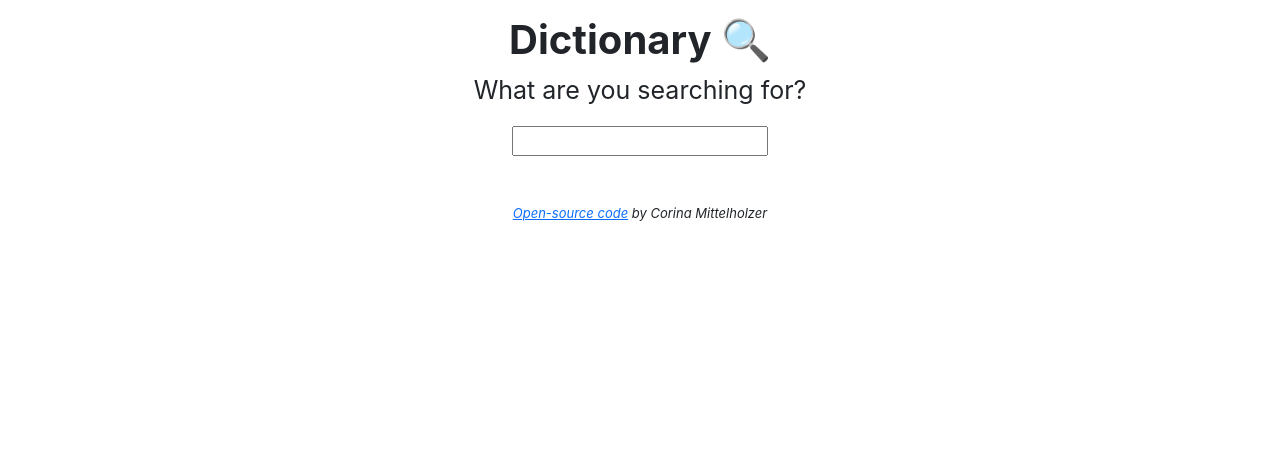
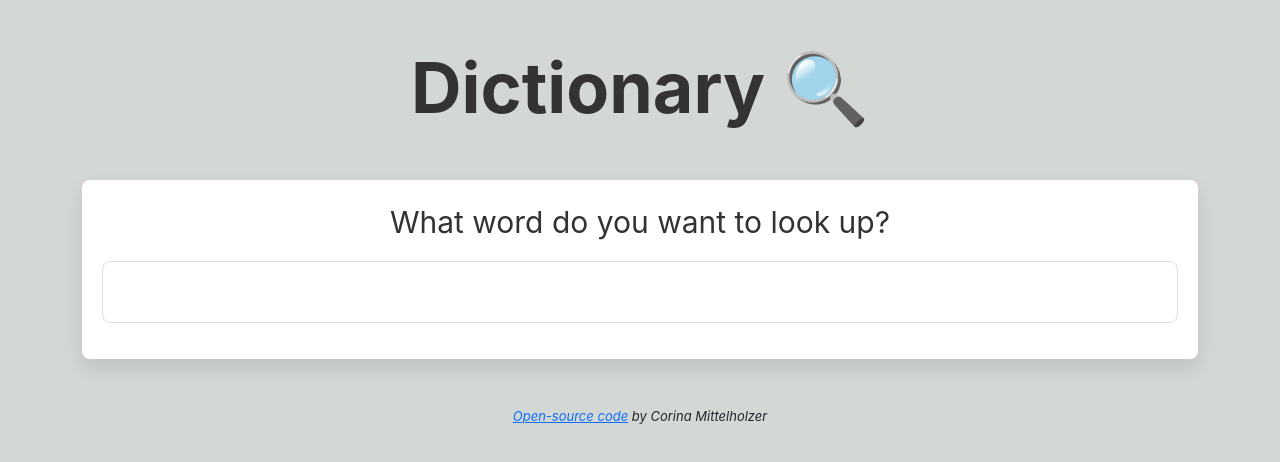
Before and after one commit to corinamittelholzer/dictionary-project, a React (Create React App) app: page / in a window 1280 px wide. Shown: the top 462 px of the page. Built offline with nearby package versions, Linux system fonts and the light colour scheme.

Commit message:
add css to all components

```diff
--- a/src/App.css
+++ b/src/App.css
@@ -1,10 +1,10 @@
+body {
+  background: rgb(212, 216, 212);
+}
+
 h1 {
   font-size: 40px;
   font-weight: bold;
-}
-
-h2 {
-  font-size: 20px;
 }
 
 footer {
--- a/src/App.js
+++ b/src/App.js
@@ -1,5 +1,5 @@
 import "./App.css";
-import "./Dictionary.css";
+
 import Dictionary from "./Dictionary";
 
 function App() {
--- a/src/Dictionary.css
+++ b/src/Dictionary.css
@@ -1,31 +1,32 @@
-h1 {
+.Dictionary section {
+  background-color: white;
+  border-radius: 8px;
+  box-shadow: 0 10px 20px rgb(0 0 0 / 10%);
+  margin: 20px 0;
+  padding: 20px;
+}
+
+.Dictionary h1 {
+  font-size: 70px;
+  text-align: center;
+  padding: 30px;
+  color: #333;
+}
+
+.Dictionary form {
   text-align: center;
 }
 
-form {
+.Dictionary input {
+  width: 100%;
+  padding: 12px;
+  border-radius: 8px;
+  border: 1px solid #ddd;
+  font-size: 24px;
+  color: #333;
+}
+.Dictionary .question {
+  font-size: 30px;
   text-align: center;
+  color: #333;
 }
-.question {
-  font-size: 25px;
-  text-align: center;
-}
-
-.Synonyms {
-  text-align: left;
-}
-
-.word {
-  font-weight: bold;
-  font-size: 35px;
-  padding: 10px 0 10px;
-  color: rgb(245, 11, 85);
-}
-
-.partOfSpeech {
-  color: rgb(245, 11, 85);
-  opacity: 0.6;
-}
-
-.Meaning {
-  font-size: 16px;
-}
--- a/src/Dictionary.js
+++ b/src/Dictionary.js
@@ -1,6 +1,7 @@
 import React, { useState } from "react";
 import axios from "axios";
 import Results from "./Results";
+import "./Dictionary.css";
 
 export default function Dictionary() {
   let [keyword, setKeyword] = useState("");
@@ -23,10 +24,12 @@ export default function Dictionary() {
   return (
     <div className="Dictionary mt-3">
       <h1>Dictionary 🔍 </h1>
-      <div className="question">What are you searching for?</div>
-      <form className="Searchform mt-3 mb-3" onSubmit={search}>
-        <input type="search" onChange={handleKeywordChange}></input>
-      </form>
+      <section>
+        <div className="question">What word do you want to look up?</div>
+        <form className="Searchform mt-3 mb-3" onSubmit={search}>
+          <input type="search" onChange={handleKeywordChange}></input>
+        </form>
+      </section>
       <Results results={results} />
     </div>
   );
--- /dev/null
+++ b/src/Meaning.css
@@ -0,0 +1,14 @@
+.Meaning .partOfSpeech {
+  color: rgb(245, 11, 85);
+  opacity: 0.8;
+}
+
+.Meaning .definition {
+  font-size: 20px;
+  line-height: 1.5;
+}
+
+.Meaning .example {
+  font-style: italic;
+  opacity: 0.7;
+}
--- a/src/Meaning.js
+++ b/src/Meaning.js
@@ -1,5 +1,6 @@
 import React from "react";
 import Synonyms from "./Synonyms";
+import "./Meaning.css";
 
 export default function Meaning(props) {
   return (
@@ -8,13 +9,9 @@ export default function Meaning(props) {
       {props.meaning.definitions.map(function (element, index) {
         return (
           <div key={index}>
-            <p>
-              {element.definition}
-              <br />
-
-              <em>{element.example}</em>
-              <Synonyms synonyms={element.synonyms} />
-            </p>
+            <div className="definition"> {element.definition}</div>
+            <div className="example">{element.example}</div>
+            <Synonyms synonyms={element.synonyms} />
           </div>
         );
       })}
--- /dev/null
+++ b/src/Phonetic.css
@@ -0,0 +1,20 @@
+.Phonetic .phoneticText {
+  font-size: 20px;
+  margin: -15px 0 15px 10px;
+  opacity: 0.7;
+}
+.Phonetic .listening {
+  border: 1px solid rgb(96, 119, 96);
+  border-radius: 30px;
+  padding: 10px 20px;
+  text-decoration: none;
+  font-weight: bold;
+  color: rgb(96, 119, 96);
+
+  transition: all 150ms ease-in-out;
+}
+
+.Phonetic a:hover {
+  background: rgb(96, 119, 96);
+  color: white;
+}
--- a/src/Phonetic.js
+++ b/src/Phonetic.js
@@ -1,16 +1,17 @@
 import React from "react";
+import "./Phonetic.css";
 
 export default function Phonetic(props) {
   return (
     <div className="Phonetic">
-      <span className="phoneticText">{props.phonetic.text}</span>
-      <span className="ms-4">🗣 </span>
+      <div className="phoneticText">{props.phonetic.text}</div>
+
       <a
         href={props.phonetic.audio}
         target="_blank"
-        className="ms-2 phoneticAudio"
+        className="listening ms-2 phoneticAudio"
       >
-        Listen
+        listen
       </a>
     </div>
   );
--- /dev/null
+++ b/src/Results.css
@@ -0,0 +1,6 @@
+.Results .word {
+  font-weight: bold;
+  font-size: 35px;
+  padding: 10px;
+  color: rgb(245, 11, 85);
+}
--- a/src/Results.js
+++ b/src/Results.js
@@ -1,11 +1,13 @@
 import React from "react";
 import Meaning from "./Meaning";
 import Phonetic from "./Phonetic";
+import "./Results.css";
 
 export default function Results(props) {
   if (props.results) {
     return (
       <div className="Results">
+        <section>
           <h2 className="word">{props.results.word}</h2>
           {props.results.phonetics.map(function (phonetic, index) {
             return (
@@ -14,12 +16,12 @@ export default function Results(props) {
               </div>
             );
           })}
-
+        </section>
         {props.results.meanings.map(function (meaning, index) {
           return (
-            <div key={index}>
+            <section key={index}>
               <Meaning meaning={meaning} />
-            </div>
+            </section>
           );
         })}
       </div>
--- /dev/null
+++ b/src/Synonyms.css
@@ -0,0 +1,14 @@
+.Synonyms {
+  text-align: left;
+  margin: 10px 0 25px 0;
+  padding: 0;
+  color: rgb(245, 11, 85);
+  opacity: 0.7;
+}
+
+.Synonyms li {
+  display: inline-block;
+  padding-right: 25px;
+  font-size: 20px;
+  line-height: 1;
+}
--- a/src/Synonyms.js
+++ b/src/Synonyms.js
@@ -1,4 +1,5 @@
 import React from "react";
+import "./Synonyms.css";
 
 export default function Synonyms(props) {
   if (props.synonyms) {
```
Lines whose indentation alone changed are shown as unchanged.
